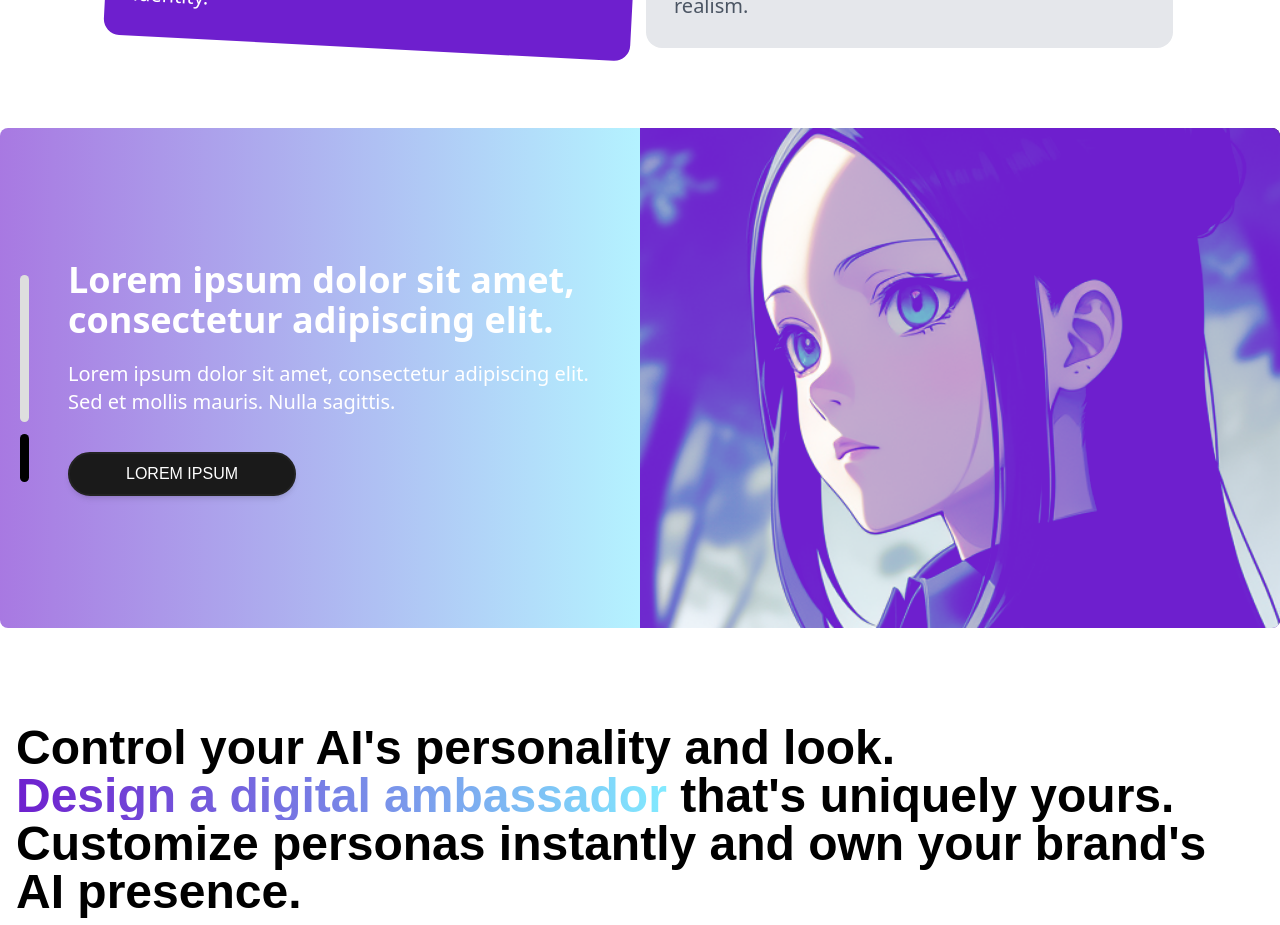
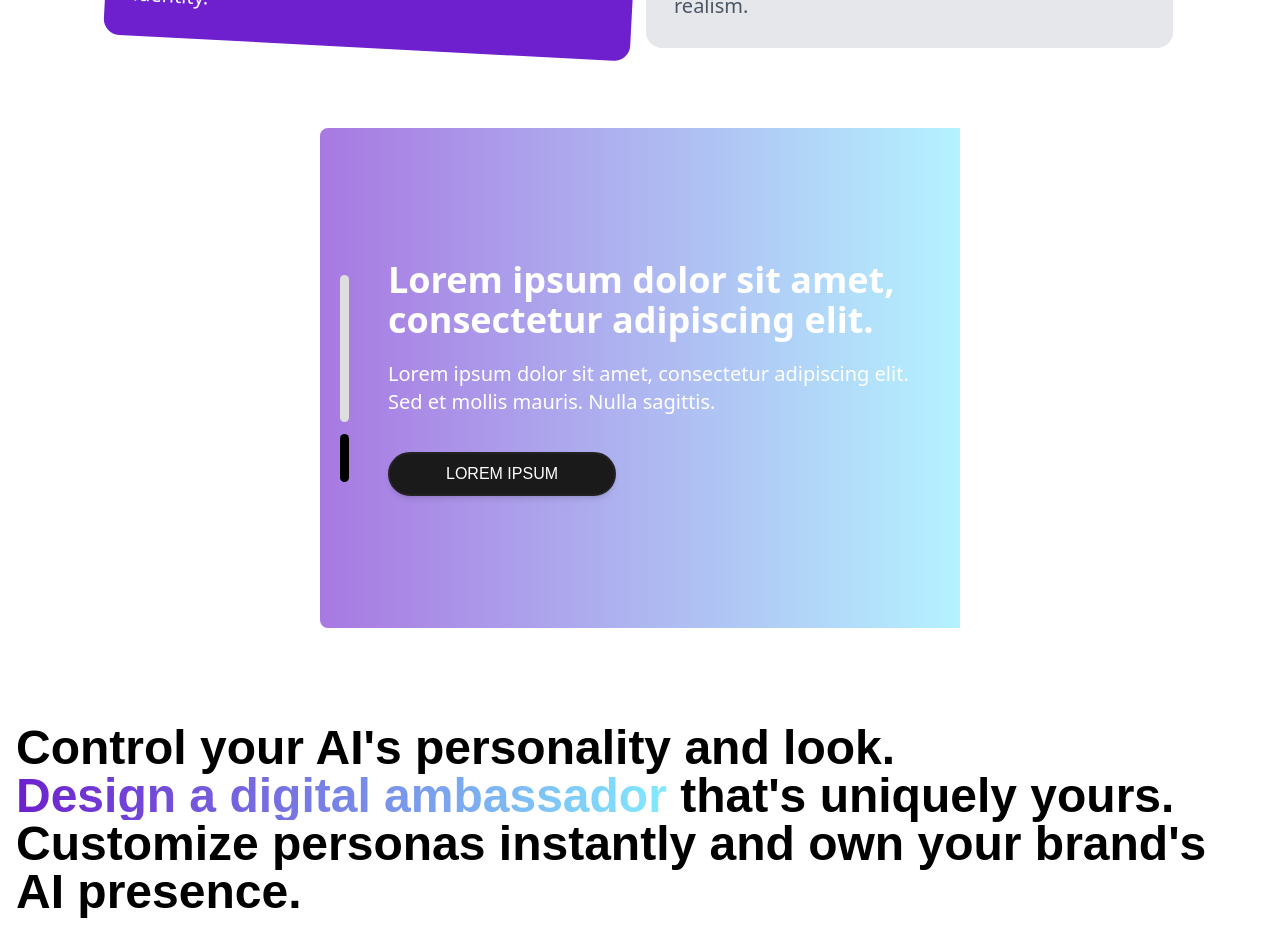
Before and after one commit to guayabadotrun/convolution-landing, a React (Vite) app: page / in a window 1280 px wide. Shown: the part 4160-5085 px from the top of the page. Built offline with nearby package versions, Linux system fonts and the light colour scheme; a web font is replaced by a local one.

Commit message:
More CSS fixes

```diff
--- a/src/assets/css/output.css
+++ b/src/assets/css/output.css
@@ -1528,6 +1528,10 @@ video {
 }
 
 @media (min-width: 768px) {
+  .md\:absolute {
+    position: absolute;
+  }
+
   .md\:relative {
     position: relative;
   }
--- a/src/components/CustomTabs.tsx
+++ b/src/components/CustomTabs.tsx
@@ -99,13 +99,13 @@ const CustomTabs: React.FC<Props> = ({ title, subtitle, tabs }) => {
         </div>
 
         {/* Mitad Derecha: Imagen fija con máscara */}
-        <div className="absolute w-full md:w-1/2 md:relative h-[100%] top-0 md:h-[70vh] max-h-[500px]">
+        <div className="md:absolute hidden w-full md:w-1/2 md:relative h-[100%] top-0 md:h-[70vh] max-h-[500px]">
           <img
             src={tabs[activeTab].image}
             alt="Tab Image"
             className="object-cover w-full h-full rounded-b-lg  md:rounded-none md:rounded-r-lg"
           />
-          <div className="absolute inset-0 bg-purple-500 mix-blend-lighten rounded-b-lg  md:rounded-none md:rounded-r-lg"></div>
+          <div className="md:absolute inset-0 bg-purple-500 mix-blend-lighten rounded-b-lg  md:rounded-none md:rounded-r-lg"></div>
         </div>
       </div>
     </div>
```
